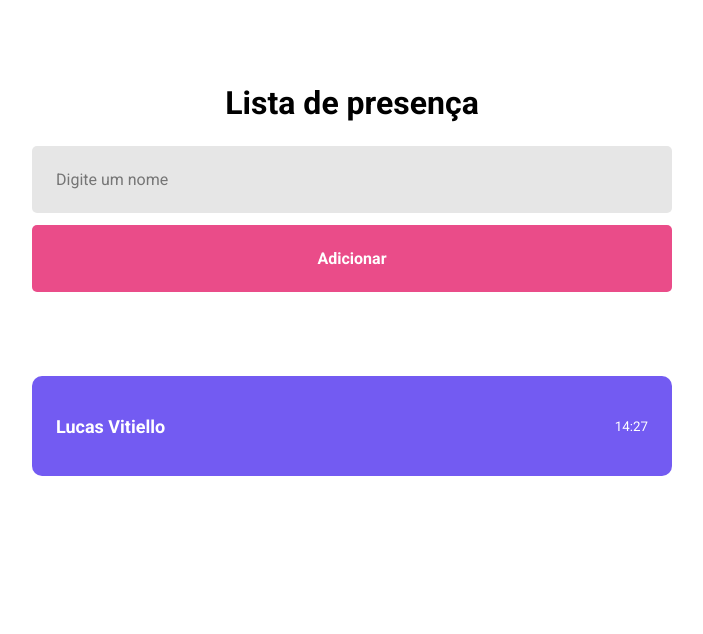
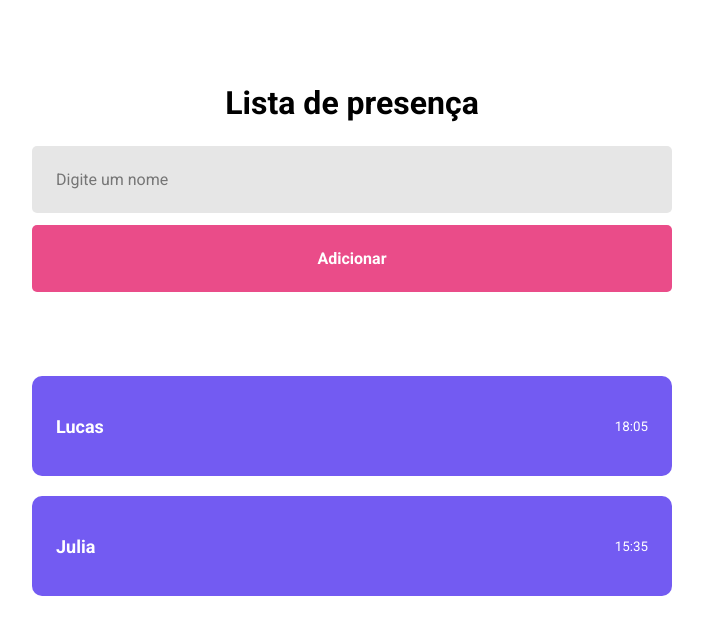
Before and after one commit to VitielloL/React-Study, a React (Vite) app: page / in a window 1280 px wide. Shown: the top 634 px of the page, without its empty margins (288-991 px from the left). Built offline with nearby package versions, Linux system fonts and the light colour scheme.

Commit message:
add using props on the card

```diff
--- a/src/components/Card/index.jsx
+++ b/src/components/Card/index.jsx
@@ -1,10 +1,10 @@
 import './style.css';
 
-export function Card() {
+export function Card(props) {
     return(
         <div className="card">
-            <strong>Lucas Vitiello</strong>
-            <small>14:27</small>
+            <strong>{props.name}</strong>
+            <small>{props.time}</small>
         </div>
     )
 }
--- a/src/pages/Home/index.jsx
+++ b/src/pages/Home/index.jsx
@@ -7,7 +7,10 @@ export function Home() {
       <h1>Lista de presença</h1>
       <input type="text" placeholder="Digite um nome"/>
       <button type="button">Adicionar</button>
-      <Card/>
+
+      <Card name="Lucas" time="18:05"/>
+      <Card name="Julia" time="15:35"/>
+
     </div>
   )
 }
```
